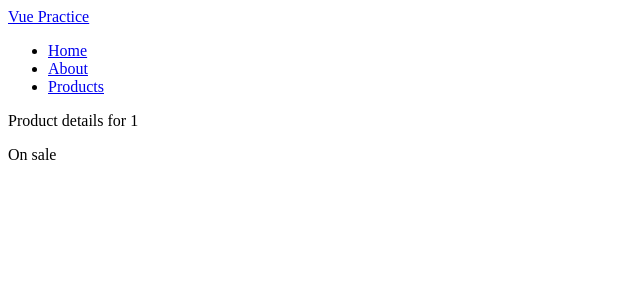
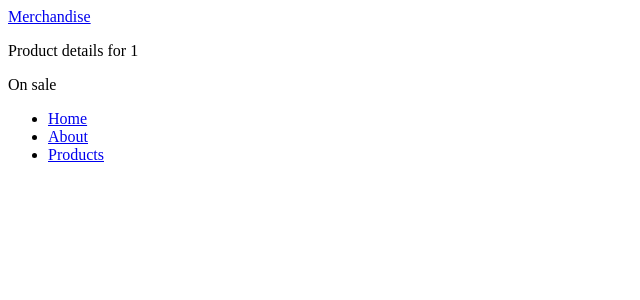
Before and after one commit to ClydeRM/vue3-nuxt3, a Nuxt app: page /products/1 in a window 1280 px wide. Shown: the top 300 px of the page, without its empty margins (0-640 px from the left). Built offline with nearby package versions, Linux system fonts and the light colour scheme.

Commit message:
feat(Custom Layout): Setup custom layout

```diff
--- /dev/null
+++ b/layouts/products.vue
@@ -0,0 +1,34 @@
+<template>
+    <div>
+        <header>
+            <nav>
+                <NuxtLink to="/products">Merchandise</NuxtLink>
+            </nav>
+        </header>
+    </div>
+
+    <!-- sub view -->
+    <div>
+        <slot />
+    </div>
+
+    <footer>
+        <ul>
+            <li>
+                <NuxtLink to="/">Home</NuxtLink>
+            </li>
+            <li>
+                <NuxtLink to="/about">About</NuxtLink>
+            </li>
+            <li>
+                <NuxtLink to="/products">Products</NuxtLink>
+            </li>
+        </ul>
+    </footer>
+</template>
+
+<style scoped>
+.router-link-exact-active {
+    color: #12b488
+}
+</style>
--- a/pages/products/[id].vue
+++ b/pages/products/[id].vue
@@ -7,6 +7,9 @@
 
 <script setup lang="ts">
 import { useRoute } from 'vue-router';
+import { definePageMeta } from '#imports';
+
+definePageMeta({ layout: 'products' })
 const { id } = useRoute().params;
 </script>
 
--- a/pages/products/index.vue
+++ b/pages/products/index.vue
@@ -6,6 +6,9 @@
 </template>
 
 <script setup lang="ts">
+import { definePageMeta } from '#imports';
+
+definePageMeta({ layout: 'products' })
 </script>
 
 <style scoped>
```
Also changed, not shown: 1 other file (tests, documents, lock files or other folders).
